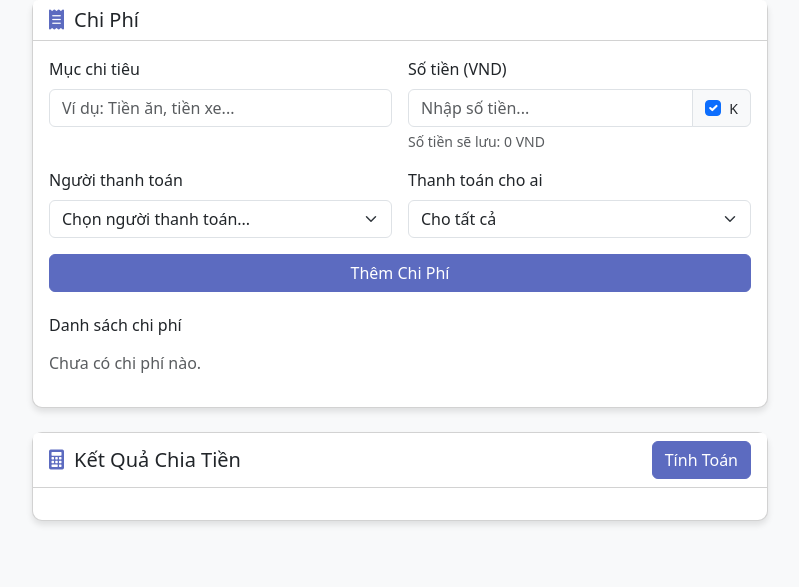
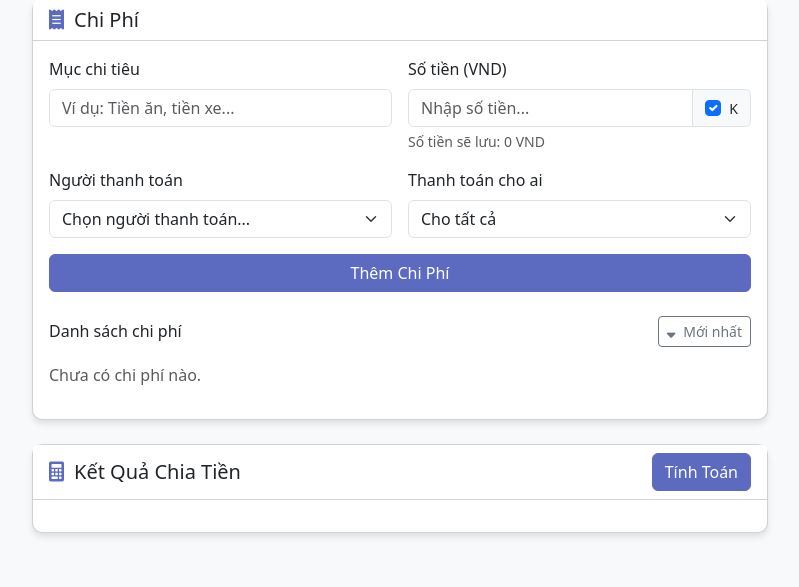
Before and after one commit to thuanmtt/chia-tien-nhom-flask, a Flask app: page / in a window 1280 px wide. Shown: the part 300-887 px from the top of the page, without its empty margins (240-1039 px from the left). Run offline with Flask 3, Linux system fonts and the light colour scheme; some libraries are stand-ins or nearby versions.

Commit message:
Implement sorting functionality for expenses list in index.html, including a toggle button to switch between newest and oldest order, and update the display accordingly.

```diff
--- a/templates/index.html
+++ b/templates/index.html
@@ -286,7 +286,15 @@
                         </form>
                     </div>
                     <div class="expenses-list mt-4">
-                        <h6 class="mb-3">Danh sách chi phí</h6>
+                        <div class="d-flex justify-content-between align-items-center mb-3">
+                            <h6 class="mb-0">Danh sách chi phí</h6>
+                            <div class="btn-group" role="group">
+                                <button type="button" class="btn btn-sm btn-outline-secondary" id="sortExpensesBtn" title="Sắp xếp danh sách">
+                                    <i class="fas fa-sort-down me-1"></i>
+                                    <span id="sortText">Mới nhất</span>
+                                </button>
+                            </div>
+                        </div>
                         <div id="expensesList"></div>
                     </div>
                 </div>
@@ -498,6 +506,7 @@
         let members = [];
         let expenses = [];
         let bankInfo = {};
+        let sortOrder = 'newest'; // 'newest' hoặc 'oldest'
 
         // Kiểm tra xem có event_code trong URL không
         const urlParams = new URLSearchParams(window.location.search);
@@ -851,6 +860,17 @@
             autoCalculate();
         }
 
+        // Hàm sắp xếp danh sách chi phí
+        function sortExpenses() {
+            if (sortOrder === 'newest') {
+                // Sắp xếp theo thứ tự mới nhất (đảo ngược)
+                return [...expenses].reverse();
+            } else {
+                // Sắp xếp theo thứ tự cũ nhất (giữ nguyên thứ tự hiện tại)
+                return [...expenses];
+            }
+        }
+
         // Hàm hiển thị danh sách chi phí
         function renderExpenses() {
             $('#expensesList').empty();
@@ -861,7 +881,12 @@
                 return;
             }
 
-            expenses.forEach(function (expense, index) {
+            // Sắp xếp danh sách chi phí theo thứ tự hiện tại
+            const sortedExpenses = sortExpenses();
+
+            sortedExpenses.forEach(function (expense, originalIndex) {
+                // Tìm index gốc trong mảng expenses
+                const index = expenses.indexOf(expense);
                 let benefitInfo = '';
                 if (expense.benefitType === 'all') {
                     benefitInfo = 'cho tất cả mọi người';
@@ -1326,6 +1351,22 @@
             // Không cần gọi autoCalculate() vì đã được gọi trong renderExpenses()
         });
 
+        // Xử lý nút sắp xếp danh sách chi phí
+        $('#sortExpensesBtn').click(function () {
+            // Đảo ngược thứ tự sắp xếp
+            sortOrder = sortOrder === 'newest' ? 'oldest' : 'newest';
+
+            // Cập nhật text hiển thị
+            $('#sortText').text(sortOrder === 'newest' ? 'Mới nhất' : 'Cũ nhất');
+
+            // Cập nhật icon
+            const icon = sortOrder === 'newest' ? 'fa-sort-down' : 'fa-sort-up';
+            $('#sortExpensesBtn i').removeClass('fa-sort fa-sort-up fa-sort-down').addClass(icon);
+
+            // Render lại danh sách chi phí
+            renderExpenses();
+        });
+
         // Vẫn giữ nút tính toán cho trường hợp người dùng muốn tính lại
         $('#calculateBtn').click(function () {
             calculateSplit(true); // Hiển thị thông báo lỗi nếu có
```
